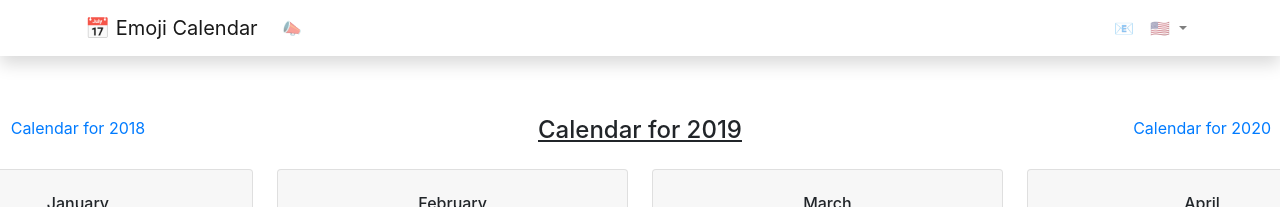
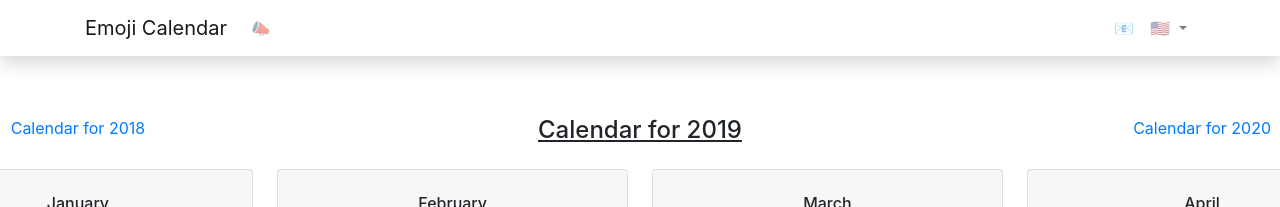
Before and after one commit to tophackr/emojicalendar, a Jekyll site: the page built from index.md, in a window 1280 px wide. Shown: the top 207 px of the page. Built offline with Jekyll 4.4.1, drawn with Linux system fonts in a browser that asks for light colours.

```diff
--- a/_config.yml
+++ b/_config.yml
@@ -1,4 +1,4 @@
-title: 📅 Emoji calendar
+title: Emoji calendar
 description: Emoji Calendar
 baseurl: ''
 url: 'https://📅.ml'
--- a/_data/langs/en.yml
+++ b/_data/langs/en.yml
@@ -1,7 +1,7 @@
 icon: 🇺🇸
 name: 'English'
 
-sitename: '📅 Emoji Calendar'
+sitename: 'Emoji Calendar'
 
 ad: 'Advertising'
 contact_us: 'Contact us'
--- a/_data/langs/ru.yml
+++ b/_data/langs/ru.yml
@@ -1,7 +1,7 @@
 icon: 🇷🇺
 name: 'Русский'
 
-sitename: '📅 Эмодзи Календарь'
+sitename: 'Эмодзи Календарь'
 
 ad: 'Реклама'
 contact_us: 'Связаться с нами'
```
